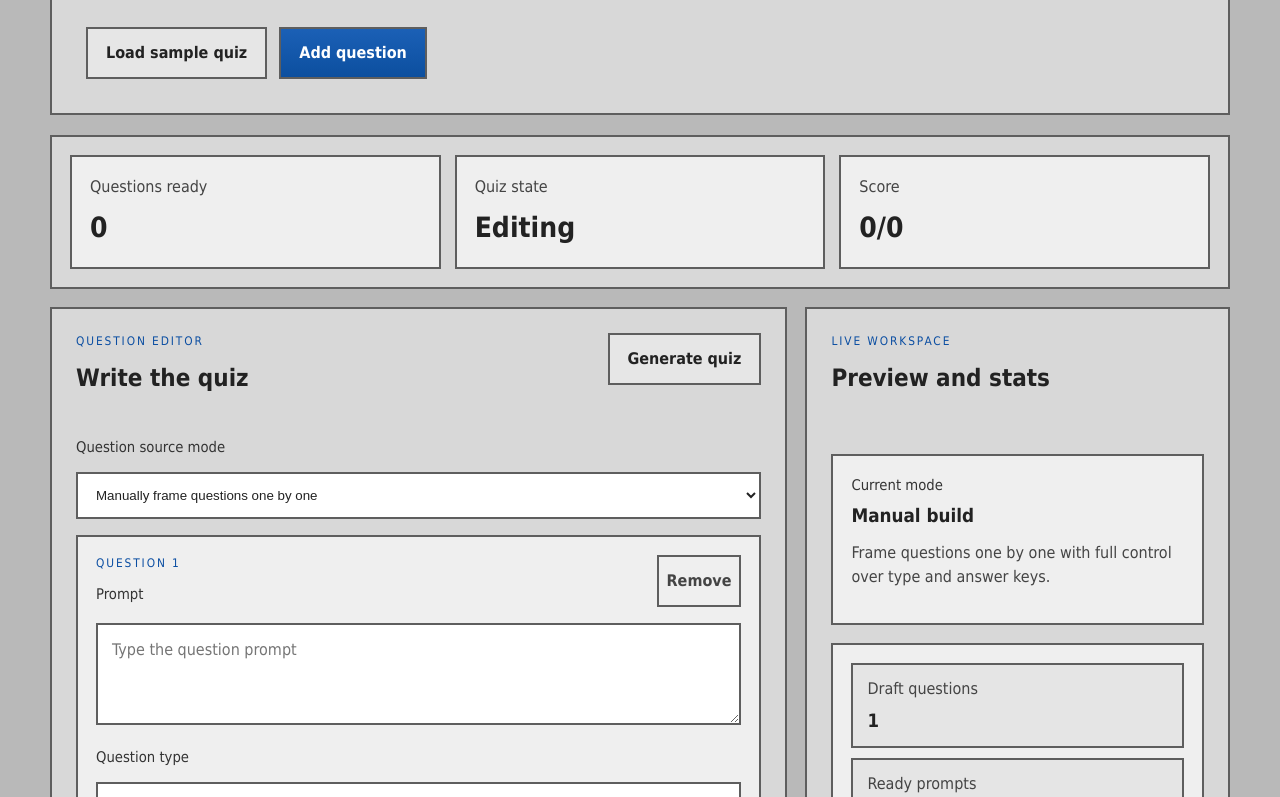
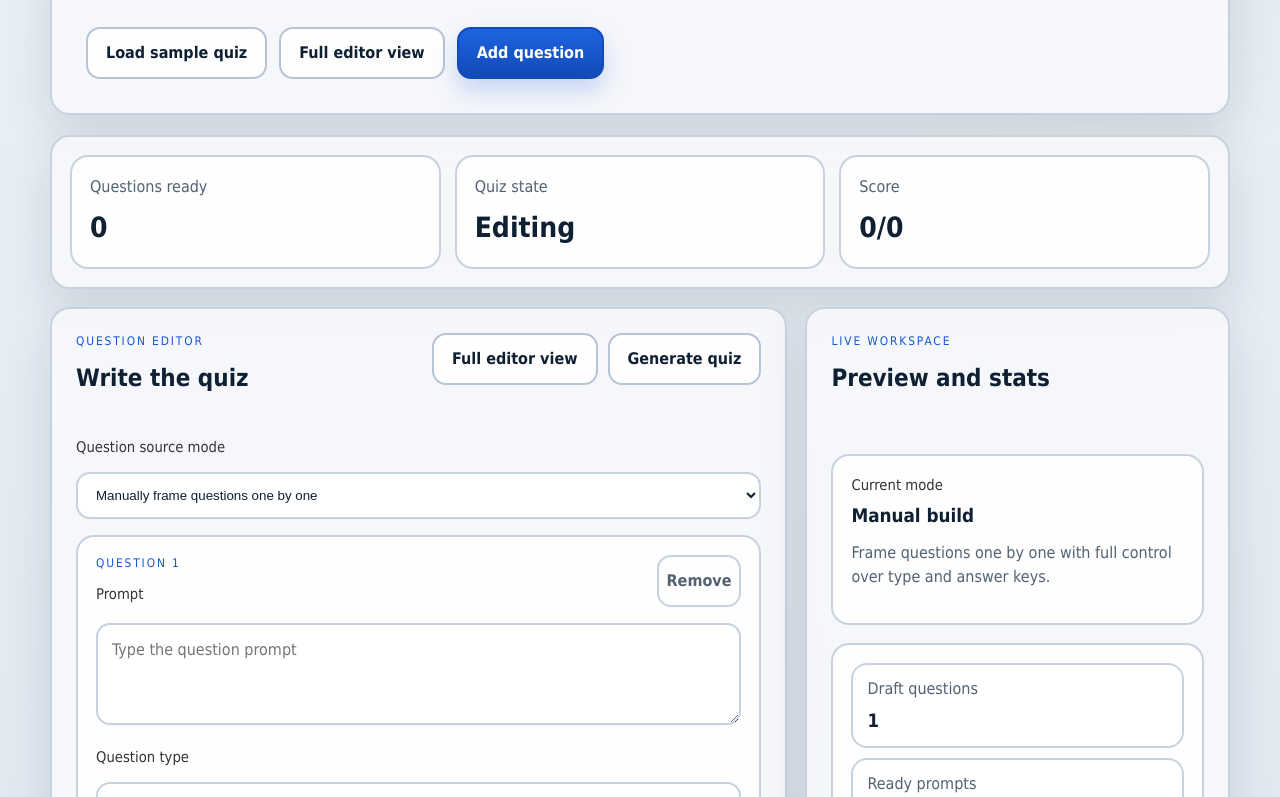
Before and after one commit to ayush-bhavsar/quizzes, a React (Vite) app: page / in a window 1280 px wide. Shown: the part 503-1300 px from the top of the page. Built offline with nearby package versions, Linux system fonts and the light colour scheme.

Commit message:
added full editor view

```diff
--- a/src/App.tsx
+++ b/src/App.tsx
@@ -1,4 +1,4 @@
-import { useMemo, useRef, useState } from 'react';
+import { useEffect, useMemo, useRef, useState } from 'react';
 import type { ChangeEvent } from 'react';
 import ExcelJS from 'exceljs';
 import Papa from 'papaparse';
@@ -510,6 +510,7 @@ function App() {
   const [score, setScore] = useState(0);
   const [results, setResults] = useState<ResultEntry[]>([]);
   const [error, setError] = useState('');
+  const [isEditorFullscreen, setIsEditorFullscreen] = useState(false);
   const [isImporting, setIsImporting] = useState(false);
   const [bulkInput, setBulkInput] = useState('');
   const [patternSelection, setPatternSelection] = useState<PatternSelection>(defaultPatternSelection);
@@ -790,68 +791,38 @@ function App() {
     setError('');
   };
 
-  return (
-    <main className="app-shell">
-      <section className="hero-panel">
-        <div className="hero-copy">
-          <p className="eyebrow">quizzes</p>
-          <h1>Turn your questions into a playable quiz in seconds.</h1>
-          <p className="hero-description">
-            Choose how to build your quiz: manual questions, CSV import, or Gemini extraction from photo/PDF.
-          </p>
-          <div className="hero-actions">
-            <button className="secondary-button" onClick={loadSampleQuiz} type="button">
-              Load sample quiz
-            </button>
-            {inputMode === 'manual' ? (
-              <button className="primary-button" onClick={addQuestion} type="button">
-                Add question
-              </button>
-            ) : null}
-            {inputMode === 'csv' ? (
-              <button className="secondary-button" onClick={openCsvImportDialog} type="button">
-                {isImporting ? 'Importing...' : 'Import CSV / Excel'}
-              </button>
-            ) : null}
-            {inputMode === 'gemini-file' ? (
-              <button className="secondary-button" onClick={openGeminiFileDialog} type="button">
-                {geminiFile ? `Selected: ${geminiFile.name}` : 'Select photo / PDF'}
-              </button>
-            ) : null}
-          </div>
-        </div>
+  const toggleEditorFullscreen = () => {
+    if (phase !== 'builder') {
+      return;
+    }
 
-        <div className="stats-grid">
-          <article className="stat-card">
-            <span>Questions ready</span>
-            <strong>{readyQuestions.length}</strong>
-          </article>
-          <article className="stat-card">
-            <span>Quiz state</span>
-            <strong>{phase === 'builder' ? 'Editing' : phase === 'quiz' ? 'Playing' : 'Complete'}</strong>
-          </article>
-          <article className="stat-card">
-            <span>Score</span>
-            <strong>
-              {score}/{totalQuestions || readyQuestions.length || 0}
-            </strong>
-          </article>
-        </div>
-      </section>
+    setIsEditorFullscreen((currentValue) => !currentValue);
+  };
 
-      {error ? <p className="error-banner">{error}</p> : null}
+  useEffect(() => {
+    document.body.style.overflow = phase === 'builder' && isEditorFullscreen ? 'hidden' : '';
 
-      {phase === 'builder' ? (
-        <section className="content-grid split-pane">
+    return () => {
+      document.body.style.overflow = '';
+    };
+  }, [isEditorFullscreen, phase]);
+
+  const builderPanel = (
+    <section className="content-grid split-pane editor-workspace">
       <div className="panel builder-panel split-pane-main">
         <div className="panel-header">
           <div>
             <p className="panel-kicker">Question editor</p>
             <h2>Write the quiz</h2>
           </div>
+          <div className="panel-header-actions">
+            <button className="secondary-button" onClick={toggleEditorFullscreen} type="button">
+              {isEditorFullscreen ? 'Exit full editor' : 'Full editor view'}
+            </button>
             <button className="secondary-button" onClick={() => startQuiz()} type="button">
               Generate quiz
             </button>
+          </div>
         </div>
 
         <div className="source-mode-row">
@@ -1169,7 +1140,64 @@ function App() {
         />
       </aside>
     </section>
+  );
+
+  return (
+    <main className={`app-shell ${isEditorFullscreen && phase === 'builder' ? 'app-shell-editor' : ''}`}>
+      {phase === 'builder' && !isEditorFullscreen ? (
+        <section className="hero-panel">
+        <div className="hero-copy">
+          <p className="eyebrow">quizzes</p>
+          <h1>Turn your questions into a playable quiz in seconds.</h1>
+          <p className="hero-description">
+            Choose how to build your quiz: manual questions, CSV import, or Gemini extraction from photo/PDF.
+          </p>
+          <div className="hero-actions">
+            <button className="secondary-button" onClick={loadSampleQuiz} type="button">
+              Load sample quiz
+            </button>
+            <button className="secondary-button" onClick={toggleEditorFullscreen} type="button">
+              Full editor view
+            </button>
+            {inputMode === 'manual' ? (
+              <button className="primary-button" onClick={addQuestion} type="button">
+                Add question
+              </button>
             ) : null}
+            {inputMode === 'csv' ? (
+              <button className="secondary-button" onClick={openCsvImportDialog} type="button">
+                {isImporting ? 'Importing...' : 'Import CSV / Excel'}
+              </button>
+            ) : null}
+            {inputMode === 'gemini-file' ? (
+              <button className="secondary-button" onClick={openGeminiFileDialog} type="button">
+                {geminiFile ? `Selected: ${geminiFile.name}` : 'Select photo / PDF'}
+              </button>
+            ) : null}
+          </div>
+        </div>
+        <div className="stats-grid">
+          <article className="stat-card">
+            <span>Questions ready</span>
+            <strong>{readyQuestions.length}</strong>
+          </article>
+          <article className="stat-card">
+            <span>Quiz state</span>
+            <strong>{phase === 'builder' ? 'Editing' : phase === 'quiz' ? 'Playing' : 'Complete'}</strong>
+          </article>
+          <article className="stat-card">
+            <span>Score</span>
+            <strong>
+              {score}/{totalQuestions || readyQuestions.length || 0}
+            </strong>
+          </article>
+        </div>
+      </section>
+      ) : null}
+
+      {error ? <p className="error-banner">{error}</p> : null}
+
+      {phase === 'builder' ? (isEditorFullscreen ? <section className="editor-shell">{builderPanel}</section> : builderPanel) : null}
 
       {phase === 'quiz' && currentQuestion ? (
         <section className="quiz-stage panel">
--- a/src/styles.css
+++ b/src/styles.css
@@ -3,21 +3,24 @@
   font-family: Tahoma, Verdana, "Segoe UI", sans-serif;
   line-height: 1.5;
   font-weight: 400;
-  color: #222;
-  background: #b9b9b9;
+  color: #102033;
+  background:
+    radial-gradient(circle at top left, rgba(20, 86, 209, 0.14), transparent 34%),
+    radial-gradient(circle at top right, rgba(17, 122, 75, 0.12), transparent 28%),
+    linear-gradient(180deg, #edf2f7 0%, #dfe7ef 100%);
   font-synthesis: none;
   text-rendering: optimizeLegibility;
   -webkit-font-smoothing: antialiased;
   -moz-osx-font-smoothing: grayscale;
-  --surface: #d8d8d8;
-  --surface-strong: #efefef;
-  --border: #5e5e5e;
-  --text-muted: #444;
-  --accent: #0b4ea2;
-  --accent-strong: #083d7b;
-  --success: #0c6b35;
-  --danger: #7f1f1f;
-  --shadow: none;
+  --surface: rgba(247, 249, 252, 0.88);
+  --surface-strong: #ffffff;
+  --border: #c8d2df;
+  --text-muted: #536273;
+  --accent: #1456d1;
+  --accent-strong: #0f3f9b;
+  --success: #127a4b;
+  --danger: #b42318;
+  --shadow: 0 20px 48px rgba(16, 24, 40, 0.12);
 }
 
 * {
@@ -32,6 +35,11 @@ body {
   margin: 0;
   min-width: 320px;
   min-height: 100vh;
+  background:
+    radial-gradient(circle at 20% 0%, rgba(20, 86, 209, 0.08), transparent 26%),
+    radial-gradient(circle at 85% 15%, rgba(18, 122, 75, 0.07), transparent 24%),
+    linear-gradient(180deg, #eef3f9 0%, #dde6ef 100%);
+  color: #102033;
 }
 
 button,
@@ -54,11 +62,31 @@ button {
   padding: 32px 0 48px;
 }
 
+.app-shell-editor {
+  width: 100vw;
+  max-width: none;
+  margin: 0;
+  padding: 0;
+}
+
 .hero-panel {
   display: flex;
   flex-direction: column;
   gap: 20px;
   margin-bottom: 18px;
+}
+
+.editor-shell {
+  min-height: 100vh;
+  display: flex;
+  flex-direction: column;
+  gap: 16px;
+  padding: 18px;
+}
+
+.editor-workspace {
+  flex: 1;
+  min-height: 0;
 }
 
 .hero-copy,
@@ -68,10 +96,11 @@ button {
   border: 2px solid var(--border);
   background: var(--surface);
   box-shadow: var(--shadow);
+  backdrop-filter: blur(12px);
 }
 
 .hero-copy {
-  border-radius: 0;
+  border-radius: 20px;
   padding: 34px;
   width: 100%;
 }
@@ -117,20 +146,29 @@ h1 {
 .secondary-button,
 .ghost-button {
   border: 2px solid var(--border);
-  border-radius: 0;
+  border-radius: 14px;
   padding: 12px 18px;
   font-weight: 700;
-  transition: transform 180ms ease, opacity 180ms ease, background-color 180ms ease, color 180ms ease;
+  transition:
+    transform 180ms ease,
+    opacity 180ms ease,
+    background-color 180ms ease,
+    color 180ms ease,
+    border-color 180ms ease,
+    box-shadow 180ms ease;
 }
 
 .primary-button {
   color: #fff;
-  background: linear-gradient(180deg, #1b60b6, #0c4f9f);
+  background: linear-gradient(180deg, #1d63e0, #124ab7);
+  border-color: #124ab7;
+  box-shadow: 0 12px 24px rgba(20, 86, 209, 0.22);
 }
 
 .secondary-button {
-  color: #222;
-  background: #e6e6e6;
+  color: #102033;
+  background: rgba(255, 255, 255, 0.92);
+  border-color: #b7c4d6;
 }
 
 .ghost-button {
@@ -145,6 +183,26 @@ h1 {
   transform: translateY(-1px);
 }
 
+.primary-button:hover {
+  box-shadow: 0 14px 26px rgba(20, 86, 209, 0.28);
+}
+
+.secondary-button:hover,
+.ghost-button:hover {
+  border-color: var(--accent);
+  color: var(--accent);
+  background: rgba(20, 86, 209, 0.06);
+}
+
+.primary-button:focus-visible,
+.secondary-button:focus-visible,
+.ghost-button:focus-visible,
+.text-input:focus-visible,
+.answer-button:focus-visible {
+  outline: 3px solid rgba(20, 86, 209, 0.28);
+  outline-offset: 2px;
+}
+
 .primary-button:disabled {
   cursor: not-allowed;
   opacity: 0.45;
@@ -156,7 +214,7 @@ h1 {
   grid-template-columns: repeat(3, minmax(0, 1fr));
   gap: 14px;
   align-content: start;
-  border-radius: 0;
+  border-radius: 20px;
   padding: 18px;
   width: 100%;
 }
@@ -168,8 +226,8 @@ h1 {
 .quiz-card,
 .review-card {
   border: 2px solid var(--border);
-  background: var(--surface-strong);
-  border-radius: 0;
+  background: rgba(255, 255, 255, 0.92);
+  border-radius: 18px;
 }
 
 .stat-card {
@@ -190,11 +248,11 @@ h1 {
 
 .error-banner {
   margin: 0 0 18px;
-  border-radius: 0;
+  border-radius: 18px;
   padding: 14px 18px;
   color: #4b1010;
-  border-color: #7f1f1f;
-  background: #f4d7d7;
+  border-color: rgba(180, 35, 24, 0.25);
+  background: linear-gradient(180deg, rgba(255, 236, 233, 0.98), rgba(255, 222, 216, 0.98));
 }
 
 .content-grid {
@@ -222,8 +280,16 @@ h1 {
   overflow: auto;
 }
 
+.editor-shell .split-pane-side {
+  max-height: calc(100vh - 172px);
+}
+
+.editor-shell .split-pane {
+  min-height: 0;
+}
+
 .panel {
-  border-radius: 0;
+  border-radius: 20px;
   padding: 24px;
 }
 
@@ -233,6 +299,13 @@ h1 {
   align-items: flex-start;
   gap: 16px;
   margin-bottom: 20px;
+}
+
+.panel-header-actions {
+  display: flex;
+  flex-wrap: wrap;
+  gap: 10px;
+  justify-content: flex-end;
 }
 
 .question-list,
@@ -250,17 +323,17 @@ h1 {
 .bulk-entry-card {
   margin-bottom: 16px;
   padding: 16px;
-  border-radius: 0;
+  border-radius: 18px;
   border: 2px solid var(--border);
-  background: #dadada;
+  background: rgba(231, 237, 245, 0.7);
 }
 
 .ai-entry-card {
   margin-bottom: 16px;
   padding: 16px;
-  border-radius: 0;
+  border-radius: 18px;
   border: 2px solid var(--border);
-  background: #dcdcdc;
+  background: rgba(231, 237, 245, 0.72);
   display: grid;
   gap: 10px;
 }
@@ -304,16 +377,17 @@ h1 {
 .text-input {
   width: 100%;
   border: 2px solid var(--border);
-  border-radius: 0;
-  background: #fff;
-  color: #222;
+  border-radius: 14px;
+  background: rgba(255, 255, 255, 0.96);
+  color: #102033;
   padding: 13px 14px;
   outline: none;
+  box-shadow: 0 1px 0 rgba(16, 32, 51, 0.02);
 }
 
 .text-input:focus {
-  border-color: #0b4ea2;
-  box-shadow: inset 0 0 0 1px #0b4ea2;
+  border-color: var(--accent);
+  box-shadow: 0 0 0 4px rgba(20, 86, 209, 0.12);
 }
 
 .file-input {
@@ -360,12 +434,12 @@ h1 {
   justify-content: center;
   width: 28px;
   height: 28px;
-  border-radius: 0;
-  background: #d4d4d4;
-  color: #222;
+  border-radius: 999px;
+  background: rgba(20, 86, 209, 0.09);
+  color: var(--accent-strong);
   font-size: 0.85rem;
   font-weight: 700;
-  border: 1px solid var(--border);
+  border: 1px solid rgba(20, 86, 209, 0.18);
 }
 
 .type-note {
@@ -387,8 +461,8 @@ h1 {
   gap: 8px;
   padding: 8px 12px;
   border: 2px solid var(--border);
-  border-radius: 0;
-  background: #e6e6e6;
+  border-radius: 999px;
+  background: rgba(255, 255, 255, 0.9);
 }
 
 .pattern-chip input {
@@ -407,12 +481,12 @@ h1 {
 
 .preview-card {
   padding: 18px;
-  color: #444;
+  color: var(--text-muted);
 }
 
 .preview-card h3 {
   margin-bottom: 10px;
-  color: #222;
+  color: #102033;
 }
 
 .live-stat-grid {
@@ -422,9 +496,9 @@ h1 {
 
 .preview-stat-item {
   border: 2px solid var(--border);
-  border-radius: 0;
+  border-radius: 16px;
   padding: 12px 14px;
-  background: #e5e5e5;
+  background: rgba(255, 255, 255, 0.92);
 }
 
 .preview-stat-item span {
@@ -433,7 +507,7 @@ h1 {
 }
 
 .preview-stat-item strong {
-  color: #222;
+  color: #102033;
   font-size: 1.15rem;
 }
 
@@ -444,9 +518,9 @@ h1 {
 
 .live-preview-item {
   border: 2px solid var(--border);
-  border-radius: 0;
+  border-radius: 16px;
   padding: 11px 12px;
-  background: #efefef;
+  background: rgba(255, 255, 255, 0.96);
 }
 
 .live-preview-meta {
@@ -459,7 +533,7 @@ h1 {
 
 .live-preview-prompt {
   margin: 0;
-  color: #222;
+  color: #102033;
   line-height: 1.35;
 }
 
@@ -474,8 +548,8 @@ h1 {
 
 .progress-shell {
   height: 10px;
-  border-radius: 0;
-  background: #c9c9c9;
+  border-radius: 999px;
+  background: rgba(20, 32, 51, 0.08);
   overflow: hidden;
   margin-bottom: 14px;
   border: 1px solid var(--border);
@@ -483,8 +557,8 @@ h1 {
 
 .progress-bar {
   height: 100%;
-  border-radius: 0;
-  background: linear-gradient(90deg, #0b4ea2, #3c76bf);
+  border-radius: 999px;
+  background: linear-gradient(90deg, #1456d1, #19a2c6);
   transition: width 200ms ease;
 }
 
@@ -518,21 +592,26 @@ h1 {
 .answer-button {
   text-align: left;
   border: 2px solid var(--border);
-  background: #efefef;
-  color: #222;
-  border-radius: 0;
+  background: rgba(255, 255, 255, 0.96);
+  color: #102033;
+  border-radius: 16px;
   padding: 14px 16px;
-  transition: border-color 180ms ease, transform 180ms ease, background-color 180ms ease;
+  transition:
+    border-color 180ms ease,
+    transform 180ms ease,
+    background-color 180ms ease,
+    box-shadow 180ms ease;
 }
 
 .answer-button:hover {
   transform: translateY(-1px);
-  border-color: #0b4ea2;
+  border-color: var(--accent);
+  box-shadow: 0 10px 22px rgba(16, 32, 51, 0.08);
 }
 
 .answer-button.selected {
-  border-color: #0b4ea2;
-  background: #dce8f8;
+  border-color: var(--accent);
+  background: linear-gradient(180deg, rgba(20, 86, 209, 0.1), rgba(20, 86, 209, 0.05));
 }
 
 .summary-grid {
@@ -549,7 +628,7 @@ h1 {
 }
 
 .summary-card.highlight {
-  background: linear-gradient(145deg, #e6e6e6, #d9d9d9);
+  background: linear-gradient(145deg, rgba(20, 86, 209, 0.1), rgba(25, 162, 198, 0.08));
 }
 
 .review-card {
@@ -557,11 +636,11 @@ h1 {
 }
 
 .review-card.correct {
-  border-color: rgba(47, 143, 98, 0.28);
+  border-color: rgba(18, 122, 75, 0.22);
 }
 
 .review-card.incorrect {
-  border-color: rgba(181, 82, 82, 0.28);
+  border-color: rgba(180, 35, 24, 0.22);
 }
 
 .review-header {
@@ -573,7 +652,7 @@ h1 {
 }
 
 .review-card span {
-  color: #222;
+  color: #102033;
   font-weight: 700;
 }
 
@@ -610,7 +689,7 @@ h1 {
   .hero-copy,
   .panel,
   .stats-grid {
-    border-radius: 0;
+    border-radius: 18px;
     padding: 18px;
   }
 
@@ -622,6 +701,15 @@ h1 {
   .quiz-meta,
   .review-header {
     flex-direction: column;
+  }
+
+  .panel-header-actions {
+    width: 100%;
+    justify-content: stretch;
+  }
+
+  .panel-header-actions > button {
+    width: 100%;
   }
 
   .question-card-header,
```
Lines whose indentation alone changed are shown as unchanged.
